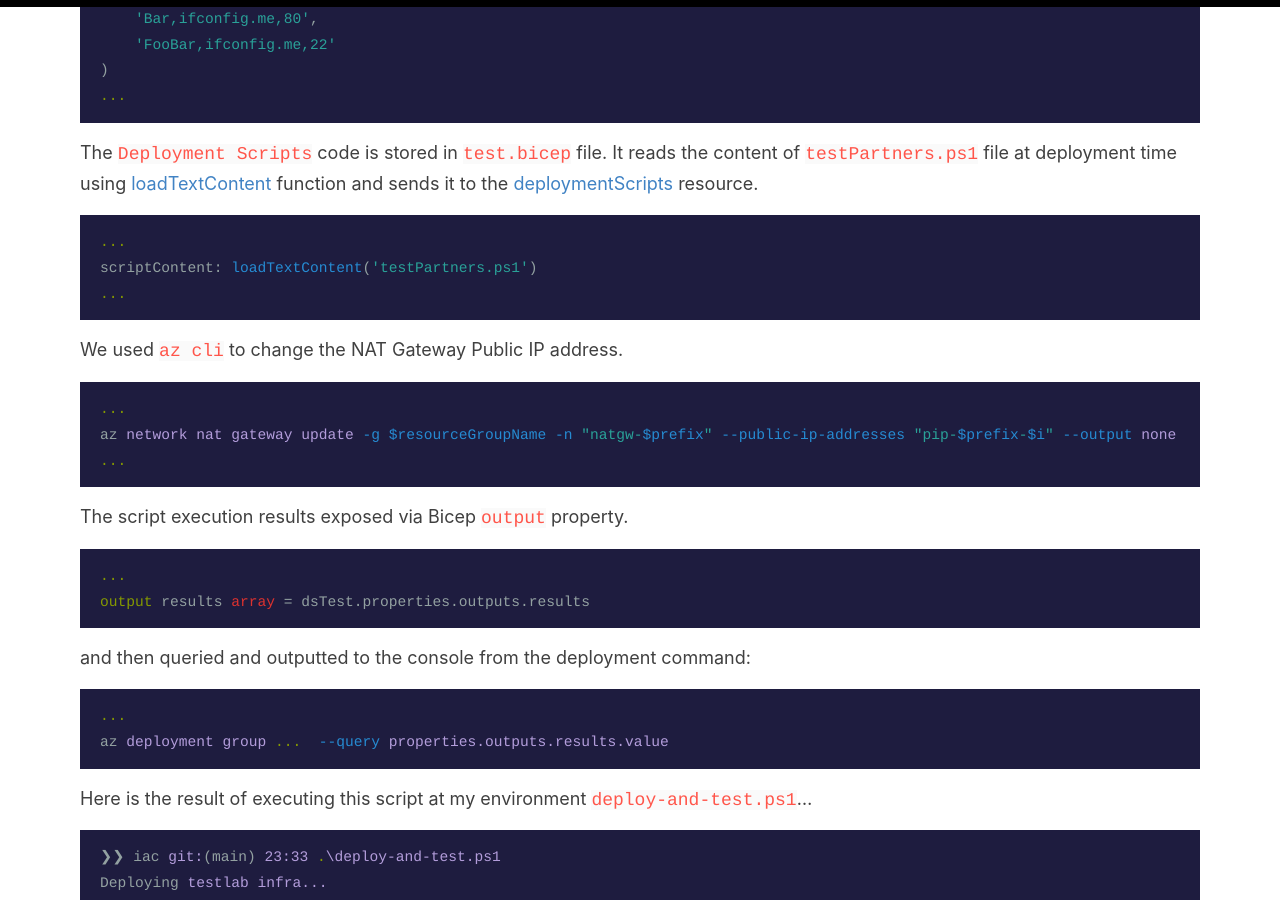
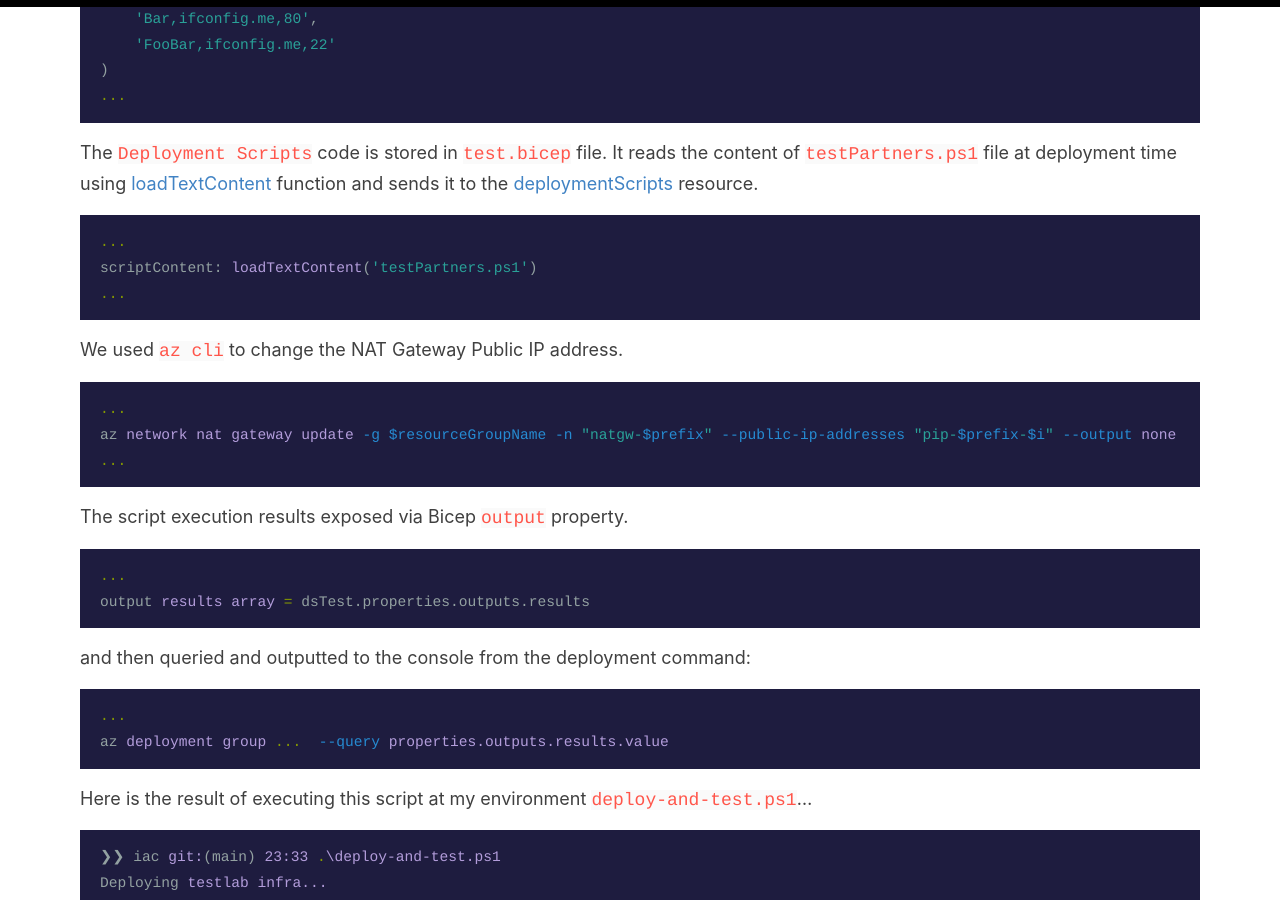
Before and after one commit to evgenyb/evgenyb.github.io, a Jekyll site: the page built from _posts/2025-05-25-use-deployment-scripts-and-nat-gateway-for-connectivity-testing.md, in a window 1280 px wide and 900 px high, scrolled down 2179 px. Built offline with Jekyll 4.4.1, drawn with Linux system fonts in a browser that asks for light colours; nearby versions of some CDN libraries.

Commit message:
Small improvements for readability

````diff
--- a/_posts/2025-05-25-use-deployment-scripts-and-nat-gateway-for-connectivity-testing.md
+++ b/_posts/2025-05-25-use-deployment-scripts-and-nat-gateway-for-connectivity-testing.md
@@ -63,7 +63,7 @@ Very simple version of connectivity tests towards partner IP / FQDN is located i
 ```
 The `Deployment Scripts` code is stored in `test.bicep` file. It reads the content of `testPartners.ps1` file at deployment time using [loadTextContent](https://learn.microsoft.com/en-us/azure/azure-resource-manager/bicep/bicep-functions-files#loadtextcontent) function and sends it to the [deploymentScripts](https://learn.microsoft.com/en-us/azure/templates/microsoft.resources/deploymentscripts?pivots=deployment-language-bicep) resource.
 
-```bicep
+```powershell
 ...
 scriptContent: loadTextContent('testPartners.ps1')
 ...
@@ -79,7 +79,7 @@ az network nat gateway update -g $resourceGroupName -n "natgw-$prefix" --public-
 
 The script execution results exposed via Bicep `output` property.
 
-```bicep
+```powershell
 ...
 output results array = dsTest.properties.outputs.results
 ```
````
